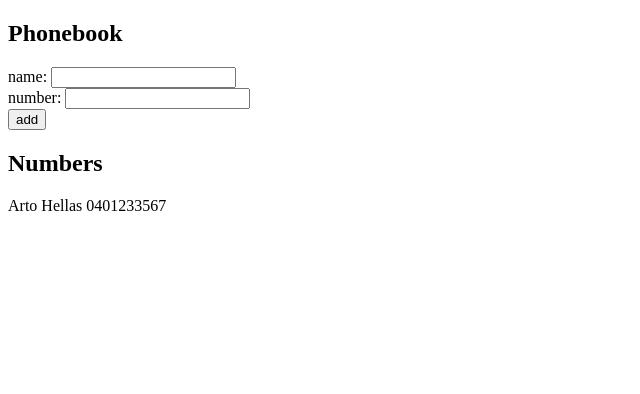
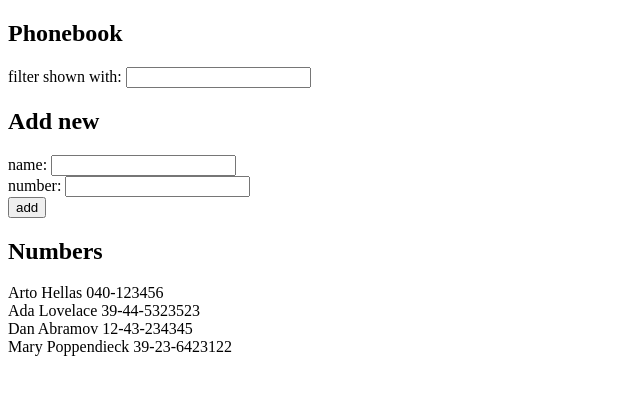
Before and after one commit to LinAksel/FullStack_palautukset, a React (Create React App) app in the folder osa2/puhelinluettelo/: page / in a window 1280 px wide. Shown: the top 394 px of the page, without its empty margins (0-640 px from the left). Built offline with nearby package versions, Linux system fonts and the light colour scheme.

Commit message:
task 2.9: add filter

```diff
--- a/osa2/puhelinluettelo/src/App.js
+++ b/osa2/puhelinluettelo/src/App.js
@@ -10,10 +10,14 @@
 
 const App = () => {
   const [persons, setPersons] = useState([
-    { name: "Arto Hellas", number: "0401233567" },
+    { name: "Arto Hellas", number: "040-123456" },
+    { name: "Ada Lovelace", number: "39-44-5323523" },
+    { name: "Dan Abramov", number: "12-43-234345" },
+    { name: "Mary Poppendieck", number: "39-23-6423122" },
   ])
   const [newName, setNewName] = useState("")
   const [newNumber, setNewNumber] = useState("")
+  const [filter, setFilter] = useState("")
 
   const handleSubmit = (event) => {
     event.preventDefault()
@@ -32,10 +36,18 @@
 
   const handleNameChange = (event) => setNewName(event.target.value)
   const handleNumberChange = (event) => setNewNumber(event.target.value)
+  const handleFilterChange = (event) => setFilter(event.target.value)
 
   return (
     <div>
       <h2>Phonebook</h2>
+      <form>
+        <div>
+          filter shown with:{" "}
+          <input value={filter} onChange={handleFilterChange} />
+        </div>
+      </form>
+      <h2>Add new</h2>
       <form>
         <div>
           name: <input value={newName} onChange={handleNameChange} />
@@ -51,9 +63,13 @@
       </form>
       <h2>Numbers</h2>
       <div>
-        {persons.map((person) => (
-          <Person key={person.name} person={person} />
-        ))}
+        {persons
+          .filter((person) =>
+            person.name.toLowerCase().includes(filter.toLowerCase())
+          )
+          .map((person) => (
+            <Person key={person.name} person={person} />
+          ))}
       </div>
     </div>
   )
```
